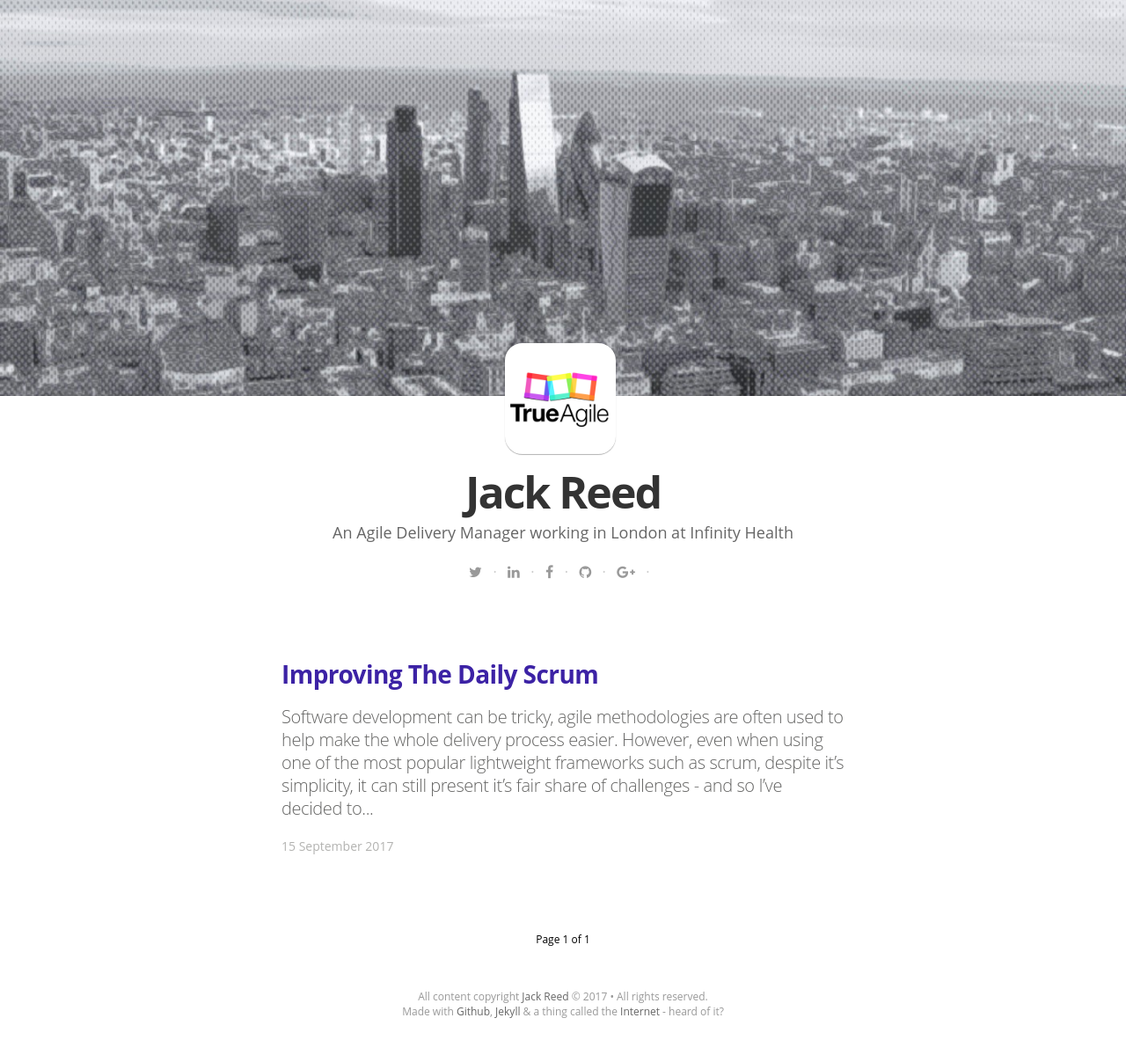
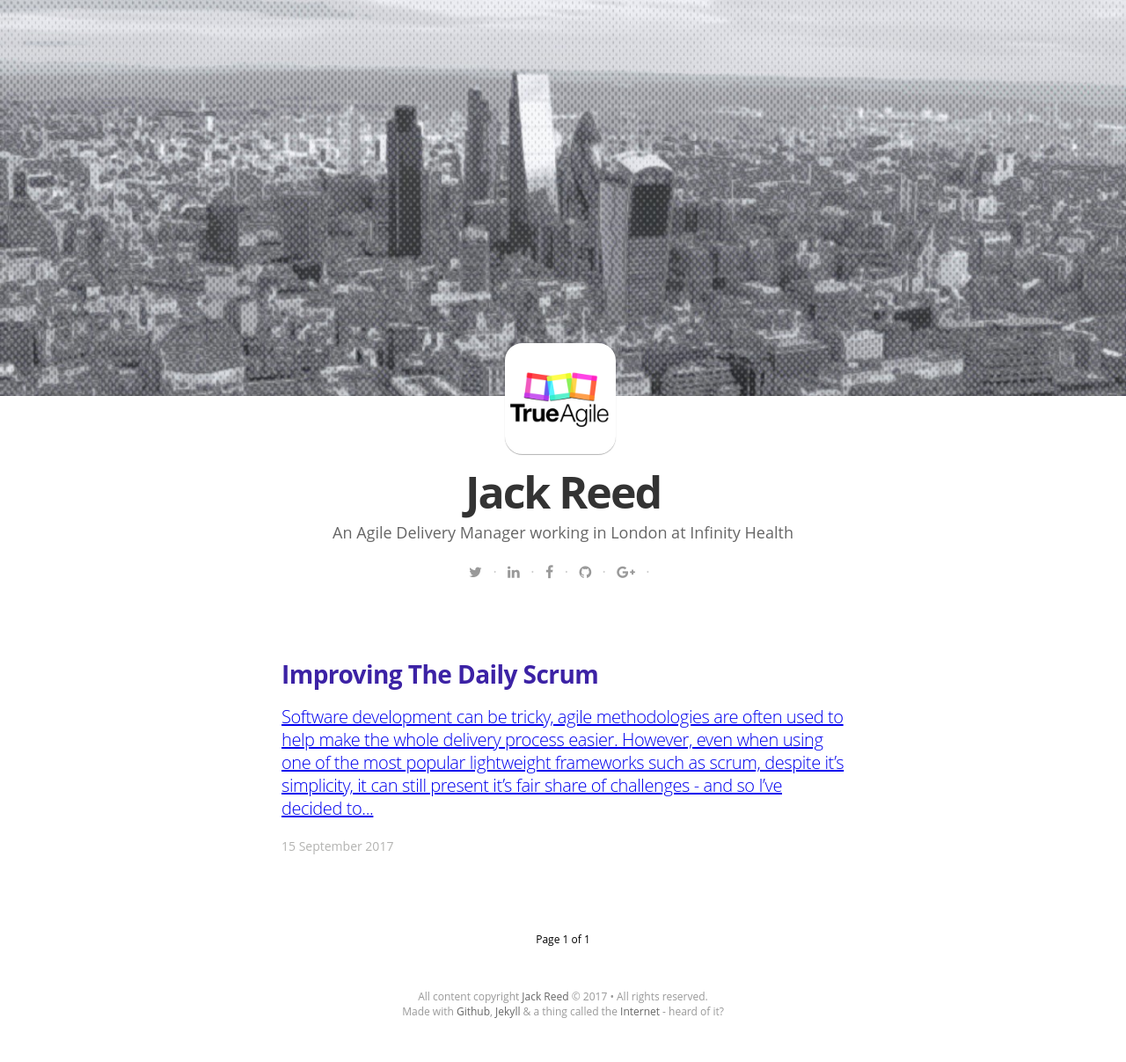
Before and after one commit to IamJackReed/JackReed, a Jekyll site: the page built from index.html, in a window 1280 px wide. Shown: the whole page at 88% size. Built offline with Jekyll 4.4.1, drawn with Linux system fonts in a browser that asks for light colours; nearby versions of some CDN libraries; some web fonts are replaced; the list of posts is cut into pages by our own code.

Commit message:
Update index.html

```diff
--- a/index.html
+++ b/index.html
@@ -62,7 +62,7 @@
               <h2 class="post-title" itemprop="name"><a href="{{ post.url | prepend: site.baseurl }}" itemprop="url">{{ post.title }}</a></h2>
             </header>
             <section class="post-excerpt" itemprop="description">
-              <p>{{ post.excerpt | strip_html | truncatewords: 50 }}</p>
+              <p><a href="{{ post.url | prepend: site.baseurl }}" itemprop="url">{{ post.excerpt | strip_html | truncatewords: 50 }}</a></p>
             </section>
             <div class="post-meta">
               <time datetime="{{ post.date | date_to_long_string }}">{{ post.date | date_to_long_string }}</time>
```
